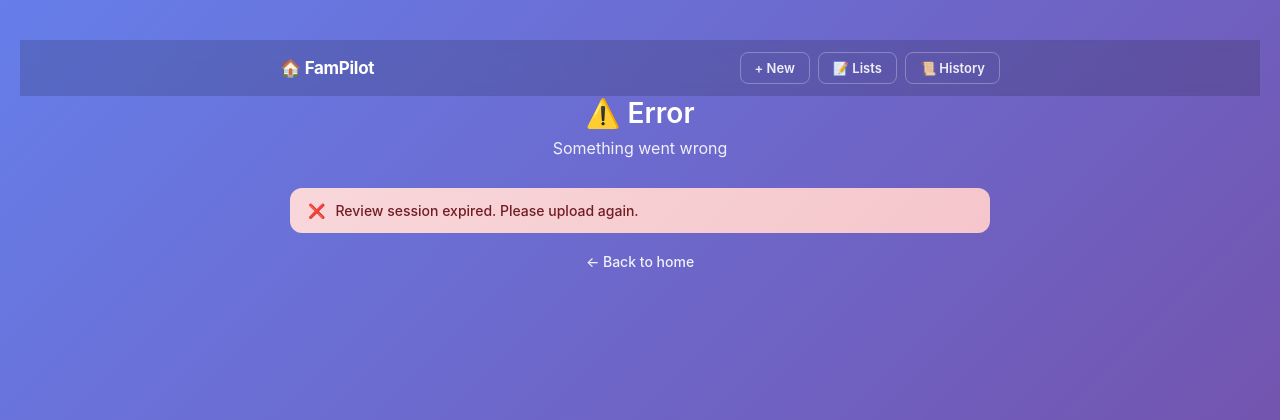
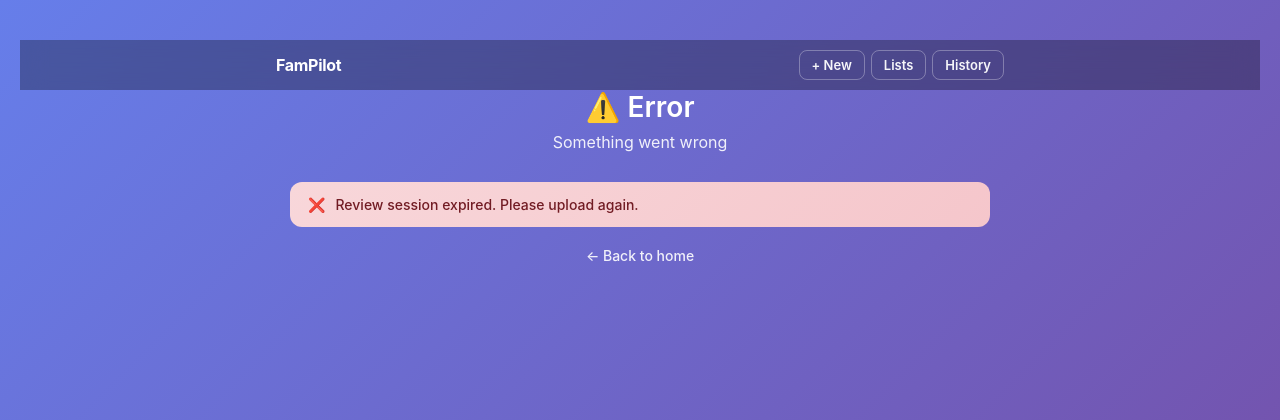
Before and after one commit to vdesai/fampilot, a FastAPI app: page /review/1 in a window 1280 px wide. Shown: the top 420 px of the page. Run offline with FastAPI, Linux system fonts and the light colour scheme.

Commit message:
Fix mobile layout — stack input/buttons vertically, darken nav, fix overflow
- List detail: input full-width on top, action buttons (Add, mic, camera)
  in a row below — no more cut-off buttons on iPhone
- Nav bar: darker background (0.3 opacity) so it's readable over any page
- Nav: smaller padding and font on small screens, removed emojis from
  nav links to save space
- Header gradient darkened slightly for better contrast

Co-Authored-By: Claude Opus 4.6 (1M context) <noreply@anthropic.com>

```diff
--- a/templates/_nav.html
+++ b/templates/_nav.html
@@ -1,8 +1,8 @@
 <style>
 .top-nav-wrap {
-    background: rgba(0, 0, 0, 0.15);
-    backdrop-filter: blur(10px);
-    -webkit-backdrop-filter: blur(10px);
+    background: rgba(0, 0, 0, 0.3);
+    backdrop-filter: blur(12px);
+    -webkit-backdrop-filter: blur(12px);
     position: sticky;
     top: 0;
     z-index: 100;
@@ -13,54 +13,58 @@
     justify-content: space-between;
     max-width: 760px;
     margin: 0 auto;
-    padding: 12px 20px;
-    gap: 12px;
+    padding: 10px 16px;
+    gap: 10px;
 }
 .nav-brand {
     color: white;
     text-decoration: none;
-    font-size: 17px;
+    font-size: 16px;
     font-weight: 700;
     letter-spacing: -0.3px;
     display: flex;
     align-items: center;
-    gap: 6px;
+    gap: 5px;
     flex-shrink: 0;
 }
 .nav-brand:hover { opacity: 0.85; }
-.nav-links { display: flex; gap: 8px; }
+.nav-links { display: flex; gap: 6px; }
 .nav-link {
-    color: rgba(255, 255, 255, 0.9);
+    color: rgba(255, 255, 255, 0.95);
     text-decoration: none;
     font-size: 13px;
     font-weight: 600;
-    padding: 7px 14px;
-    border: 1.5px solid rgba(255, 255, 255, 0.28);
+    padding: 6px 12px;
+    border: 1.5px solid rgba(255, 255, 255, 0.3);
     border-radius: 8px;
     transition: background 0.15s, border-color 0.15s;
     white-space: nowrap;
     display: flex;
     align-items: center;
-    gap: 5px;
+    gap: 4px;
 }
 .nav-link:hover {
     background: rgba(255, 255, 255, 0.15);
     border-color: rgba(255, 255, 255, 0.5);
 }
 .nav-link.nav-active {
-    background: rgba(255, 255, 255, 0.2);
-    border-color: rgba(255, 255, 255, 0.55);
+    background: rgba(255, 255, 255, 0.22);
+    border-color: rgba(255, 255, 255, 0.6);
     color: white;
+}
+@media (max-width: 400px) {
+    .nav-link { padding: 6px 9px; font-size: 12px; }
+    .nav-brand { font-size: 15px; }
 }
 </style>
 
 <div class="top-nav-wrap">
     <nav class="top-nav">
-        <a href="/" class="nav-brand">🏠 FamPilot</a>
+        <a href="/" class="nav-brand">FamPilot</a>
         <div class="nav-links">
             <a href="/" class="nav-link {% if nav_page == 'home' %}nav-active{% endif %}">+ New</a>
-            <a href="/lists" class="nav-link {% if nav_page == 'lists' %}nav-active{% endif %}">📝 Lists</a>
-            <a href="/history" class="nav-link {% if nav_page == 'history' %}nav-active{% endif %}">📜 History</a>
+            <a href="/lists" class="nav-link {% if nav_page == 'lists' %}nav-active{% endif %}">Lists</a>
+            <a href="/history" class="nav-link {% if nav_page == 'history' %}nav-active{% endif %}">History</a>
         </div>
     </nav>
 </div>
```
Also changed, not shown: templates/list_detail.html (+46 -35 lines).
